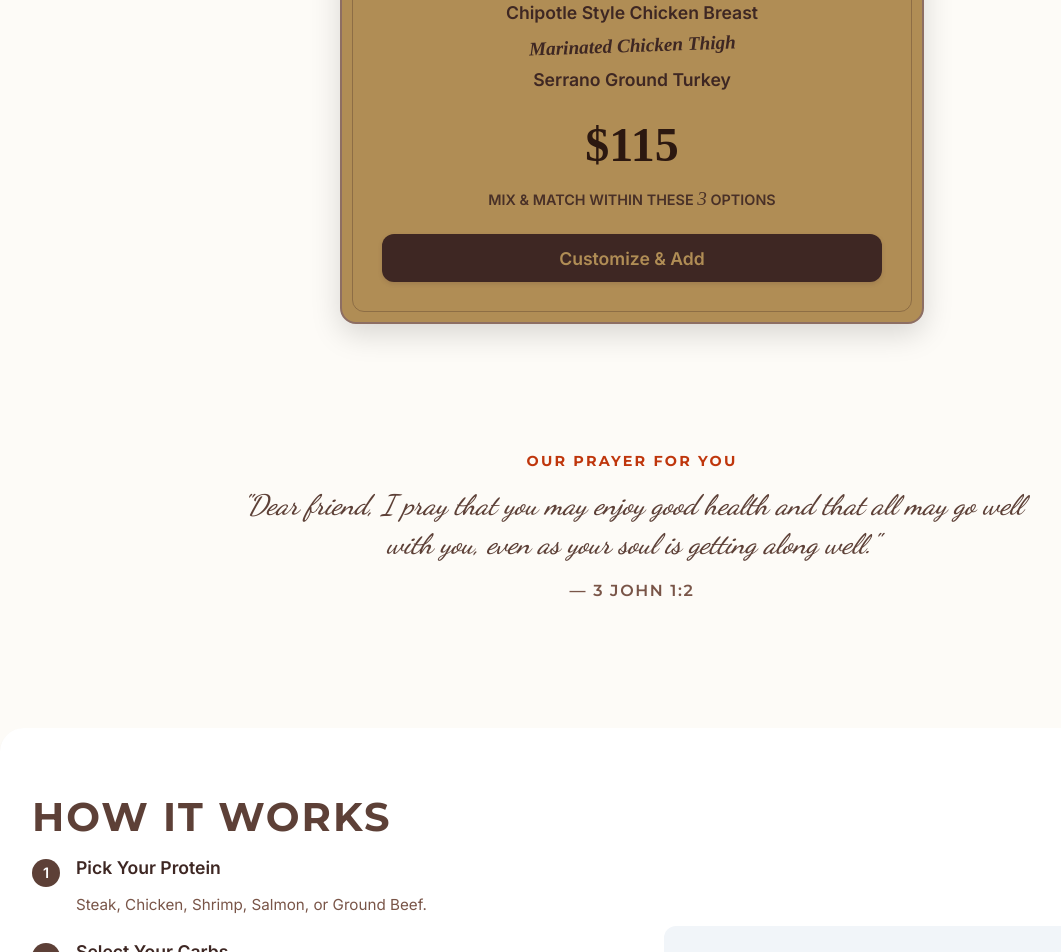
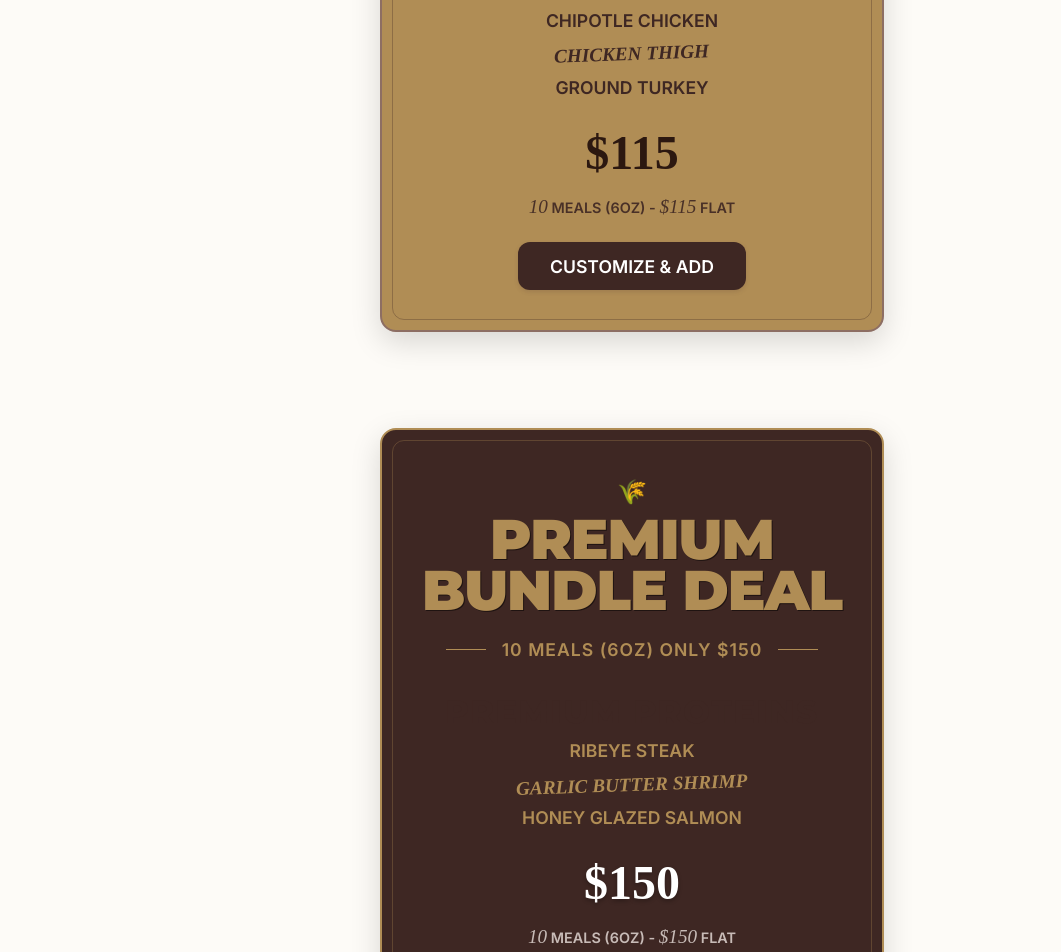
Before and after one commit to agutie22/losmealpreps, a React (Vite) app: page / in a window 1280 px wide. Shown: the part 1220-2172 px from the top of the page, without its empty margins (8-1069 px from the left). Built offline with nearby package versions, Linux system fonts and the light colour scheme.

Commit message:
feat: Add Premium Bundle Deal and dynamic bundle configuration

```diff
--- a/src/components/BundleBuilderModal.tsx
+++ b/src/components/BundleBuilderModal.tsx
@@ -1,4 +1,4 @@
-import React, { useState, useMemo } from 'react';
+import React, { useState, useMemo, useEffect } from 'react';
 import Button from './Button';
 import { PROTEINS, type Macronutrients } from '../data/ingredients';
 import './BundleBuilderModal.css';
@@ -7,24 +7,29 @@ interface BundleBuilderModalProps {
     isOpen: boolean;
     onClose: () => void;
     onAddToCart: (description: string, selections: Record<string, number>, macros: Macronutrients) => void;
+    allowedProteinIds: string[];
 }
-
-// Allowed proteins for the bundle (IDs from ingredients.ts)
-const ALLOWED_PROTEIN_IDS = ['p2', 'p3', 'p5'];
-
-// Filter proteins to get the bundle options
-const bundleProteins = PROTEINS.filter(p => ALLOWED_PROTEIN_IDS.includes(p.id));
 
 const TARGET_COUNT = 10;
 
-const BundleBuilderModal: React.FC<BundleBuilderModalProps> = ({ isOpen, onClose, onAddToCart }) => {
+const BundleBuilderModal: React.FC<BundleBuilderModalProps> = ({ isOpen, onClose, onAddToCart, allowedProteinIds }) => {
 
-    // Initialize selections with 0 for each allowed protein
-    const [selections, setSelections] = useState<Record<string, number>>(() => {
-        const initialStates: Record<string, number> = {};
-        bundleProteins.forEach(p => initialStates[p.id] = 0);
-        return initialStates;
-    });
+    // Filter proteins to get the bundle options based on props
+    const currentBundleProteins = useMemo(() => {
+        return PROTEINS.filter(p => allowedProteinIds.includes(p.id));
+    }, [allowedProteinIds]);
+
+    // Initialize selections
+    const [selections, setSelections] = useState<Record<string, number>>({});
+
+    // Reset/Initialize state when modal opens
+    useEffect(() => {
+        if (isOpen) {
+            const initialStates: Record<string, number> = {};
+            currentBundleProteins.forEach(p => initialStates[p.id] = 0);
+            setSelections(initialStates);
+        }
+    }, [isOpen, currentBundleProteins]);
 
     const totalSelected = useMemo(() => {
         return Object.values(selections).reduce((sum, count) => sum + count, 0);
@@ -34,13 +39,13 @@ const BundleBuilderModal: React.FC<BundleBuilderModalProps> = ({ isOpen, onClose
         if (totalSelected < TARGET_COUNT) {
             setSelections(prev => ({
                 ...prev,
-                [id]: prev[id] + 1
+                [id]: (prev[id] || 0) + 1
             }));
         }
     };
 
     const handleDecrement = (id: string) => {
-        if (selections[id] > 0) {
+        if ((selections[id] || 0) > 0) {
             setSelections(prev => ({
                 ...prev,
                 [id]: prev[id] - 1
@@ -55,8 +60,8 @@ const BundleBuilderModal: React.FC<BundleBuilderModalProps> = ({ isOpen, onClose
         const descriptionParts: string[] = [];
         const totalMacros: Macronutrients = { protein: 0, carbs: 0, fat: 0, calories: 0 };
 
-        bundleProteins.forEach(p => {
-            const count = selections[p.id];
+        currentBundleProteins.forEach(p => {
+            const count = selections[p.id] || 0;
             if (count > 0) {
                 descriptionParts.push(`${count}x ${p.name}`);
 
@@ -71,10 +76,7 @@ const BundleBuilderModal: React.FC<BundleBuilderModalProps> = ({ isOpen, onClose
         const description = `10 Meals (6oz): ${descriptionParts.join(', ')}`;
         onAddToCart(description, selections, totalMacros);
 
-        // Reset selections
-        const resetStates: Record<string, number> = {};
-        bundleProteins.forEach(p => resetStates[p.id] = 0);
-        setSelections(resetStates);
+        // Reset handled by useEffect on next open
     };
 
     if (!isOpen) return null;
@@ -106,7 +108,7 @@ const BundleBuilderModal: React.FC<BundleBuilderModalProps> = ({ isOpen, onClose
                 </div>
 
                 <div className="protein-selection-list">
-                    {bundleProteins.map(protein => (
+                    {currentBundleProteins.map(protein => (
                         <div
                             key={protein.id}
                             className={`protein-item ${selections[protein.id] > 0 ? 'active' : ''}`}
@@ -116,11 +118,11 @@ const BundleBuilderModal: React.FC<BundleBuilderModalProps> = ({ isOpen, onClose
                                 <button
                                     className="qty-btn minus"
                                     onClick={() => handleDecrement(protein.id)}
-                                    disabled={selections[protein.id] === 0}
+                                    disabled={!selections[protein.id]}
                                 >
                                     -
                                 </button>
-                                <span className="qty-value">{selections[protein.id]}</span>
+                                <span className="qty-value">{selections[protein.id] || 0}</span>
                                 <button
                                     className="qty-btn plus"
                                     onClick={() => handleIncrement(protein.id)}
@@ -152,7 +154,8 @@ const BundleBuilderModal: React.FC<BundleBuilderModalProps> = ({ isOpen, onClose
                             cursor: totalSelected === TARGET_COUNT ? 'pointer' : 'not-allowed'
                         }}
                     >
-                        Add Bundle - $115
+                        {/* Dynamic price would be better here, but I can hardcode or pass it in later if needed */}
+                        Add Bundle
                     </Button>
                 </div>
             </div>
--- a/src/components/BundleDeal.css
+++ b/src/components/BundleDeal.css
@@ -148,3 +148,35 @@
         padding: 1.5rem;
     }
 }
+
+/* Premium Variant */
+.bundle-deal-card.premium {
+    background-color: #3E2723;
+    /* Dark Brown */
+    color: #B08D55;
+    /* Gold */
+    border-color: #B08D55;
+}
+
+.bundle-deal-card.premium::before {
+    border-color: rgba(176, 141, 85, 0.3);
+}
+
+.bundle-deal-card.premium .bundle-title {
+    color: #B08D55;
+    text-shadow: 1px 1px 0px rgba(0, 0, 0, 0.5);
+}
+
+.bundle-deal-card.premium .bundle-subtitle::before,
+.bundle-deal-card.premium .bundle-subtitle::after {
+    background-color: #B08D55;
+}
+
+.bundle-deal-card.premium .bundle-price {
+    color: #fff;
+    text-shadow: 0 2px 4px rgba(0, 0, 0, 0.3);
+}
+
+.bundle-deal-card.premium .bundle-disclaimer {
+    color: #d7ccc8;
+}
--- a/src/components/BundleDeal.tsx
+++ b/src/components/BundleDeal.tsx
@@ -5,70 +5,103 @@ import BundleBuilderModal from './BundleBuilderModal';
 import { type Macronutrients } from '../data/ingredients';
 import './BundleDeal.css';
 
-const BundleDeal: React.FC = () => {
+interface BundleDealProps {
+    variant?: 'standard' | 'premium';
+}
+
+const STANDARD_PROTEIN_IDS = ['p2', 'p3', 'p5'];
+const PREMIUM_PROTEIN_IDS = ['p_ribeye', 'p_shrimp', 'p_salmon'];
+
+const BundleDeal: React.FC<BundleDealProps> = ({ variant = 'standard' }) => {
     const { addToCart } = useCart();
     const [isModalOpen, setIsModalOpen] = useState(false);
 
+    const isPremium = variant === 'premium';
+    const price = isPremium ? 150 : 115;
+    const title = isPremium ? 'PREMIUM BUNDLE DEAL' : '10 MEAL BUNDLE DEAL';
+    const proteins = isPremium ? PREMIUM_PROTEIN_IDS : STANDARD_PROTEIN_IDS;
+
+    // Choose image based on variant
+    const image = isPremium
+        ? 'https://placehold.co/600x600/3E2723/B08D55?text=Premium+Bundle'
+        : 'https://placehold.co/600x600/B08D55/3E2723?text=10+Meal+Bundle';
+
     const handleAddToCart = (description: string, _selections: Record<string, number>, macros: Macronutrients) => {
         addToCart({
-            id: `bundle-10-meals-${Date.now()}`,
-            title: '10 Meal Bundle Deal',
+            id: `bundle-${variant}-${Date.now()}`,
+            title: title,
             description: description,
-            image: 'https://placehold.co/600x600/B08D55/3E2723?text=10+Meal+Bundle',
-            price: 115,
+            image: image,
+            price: price,
             macros: macros
         });
         setIsModalOpen(false);
     };
 
     return (
+        <section className={`bundle-deal-card ${isPremium ? 'premium' : ''}`}>
+            <div className="wheat-icon">🌾</div>
+
+            <h2 className="bundle-title">
+                {isPremium ? (
                     <>
-            <div className="bundle-deal-card">
-                <h2 className="bundle-title">
-                    <span>Bundle</span>
-                    <span>Deal</span>
+                        <span>PREMIUM</span>
+                        <span>BUNDLE DEAL</span>
+                    </>
+                ) : (
+                    <>
+                        <span>10 MEAL</span>
+                        <span>BUNDLE DEAL</span>
+                    </>
+                )}
             </h2>
 
-                <div className="wheat-icon">🌾</div>
+            <div className="bundle-subtitle">10 MEALS (6OZ) ONLY ${price}</div>
 
-                <div className="bundle-subtitle">10 Meals • 6oz Only</div>
-
-                <h3 className="proteins-header">Proteins</h3>
-
+            <h3 className="proteins-header">{isPremium ? 'PREMIUM PROTEINS' : 'PROTEINS'}</h3>
             <ul className="proteins-list">
-                    <li>Chipotle Style Chicken Breast</li>
-                    <li>Marinated Chicken Thigh</li>
-                    <li>Serrano Ground Turkey</li>
+                {isPremium ? (
+                    <>
+                        <li>RIBEYE STEAK</li>
+                        <li>GARLIC BUTTER SHRIMP</li>
+                        <li>HONEY GLAZED SALMON</li>
+                    </>
+                ) : (
+                    <>
+                        <li>CHIPOTLE CHICKEN</li>
+                        <li>CHICKEN THIGH</li>
+                        <li>GROUND TURKEY</li>
+                    </>
+                )}
             </ul>
 
-                <div className="bundle-price">$115</div>
+            <div className="bundle-price">${price}</div>
 
-                <p className="bundle-disclaimer">
-                    Mix & Match Within These <span className="number-emphasis">3</span> Options
-                </p>
+            <div className="bundle-disclaimer">
+                <span className="number-emphasis">10</span> MEALS (6OZ) - <span className="number-emphasis">${price}</span> FLAT
+            </div>
 
             <div className="bundle-actions">
                 <Button
                     size="lg"
                     onClick={() => setIsModalOpen(true)}
                     style={{
-                            backgroundColor: '#3E2723',
-                            borderColor: '#3E2723',
-                            color: '#B08D55',
-                            width: '100%'
+                        backgroundColor: isPremium ? '#B08D55' : '#3E2723',
+                        color: isPremium ? '#3E2723' : '#fff',
+                        borderColor: isPremium ? '#B08D55' : '#3E2723'
                     }}
                 >
-                        Customize & Add
+                    CUSTOMIZE & ADD
                 </Button>
-                </div>
             </div>
 
             <BundleBuilderModal
                 isOpen={isModalOpen}
                 onClose={() => setIsModalOpen(false)}
                 onAddToCart={handleAddToCart}
+                allowedProteinIds={proteins}
             />
-        </>
+        </section>
     );
 };
 
--- a/src/pages/Home.tsx
+++ b/src/pages/Home.tsx
@@ -47,7 +47,10 @@ export default function Home() {
             </header>
 
             <section className="section-container" style={{ paddingBottom: 0 }}>
-                <BundleDeal />
+                <div style={{ display: 'flex', flexDirection: 'column', gap: '2rem', alignItems: 'center' }}>
+                    <BundleDeal variant="standard" />
+                    <BundleDeal variant="premium" />
+                </div>
             </section>
 
             <main className="main-content">
```
Lines whose indentation alone changed are shown as unchanged.
